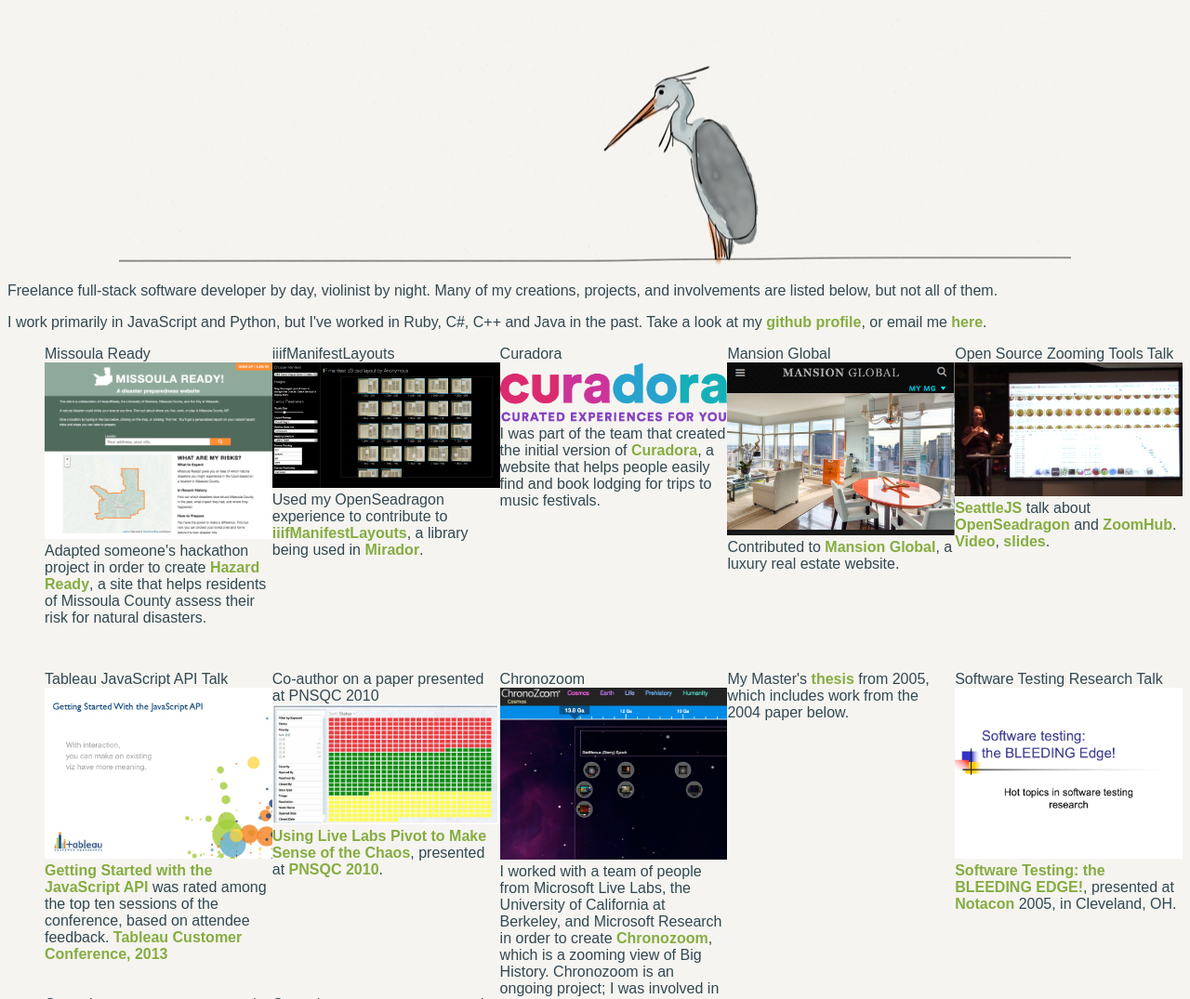
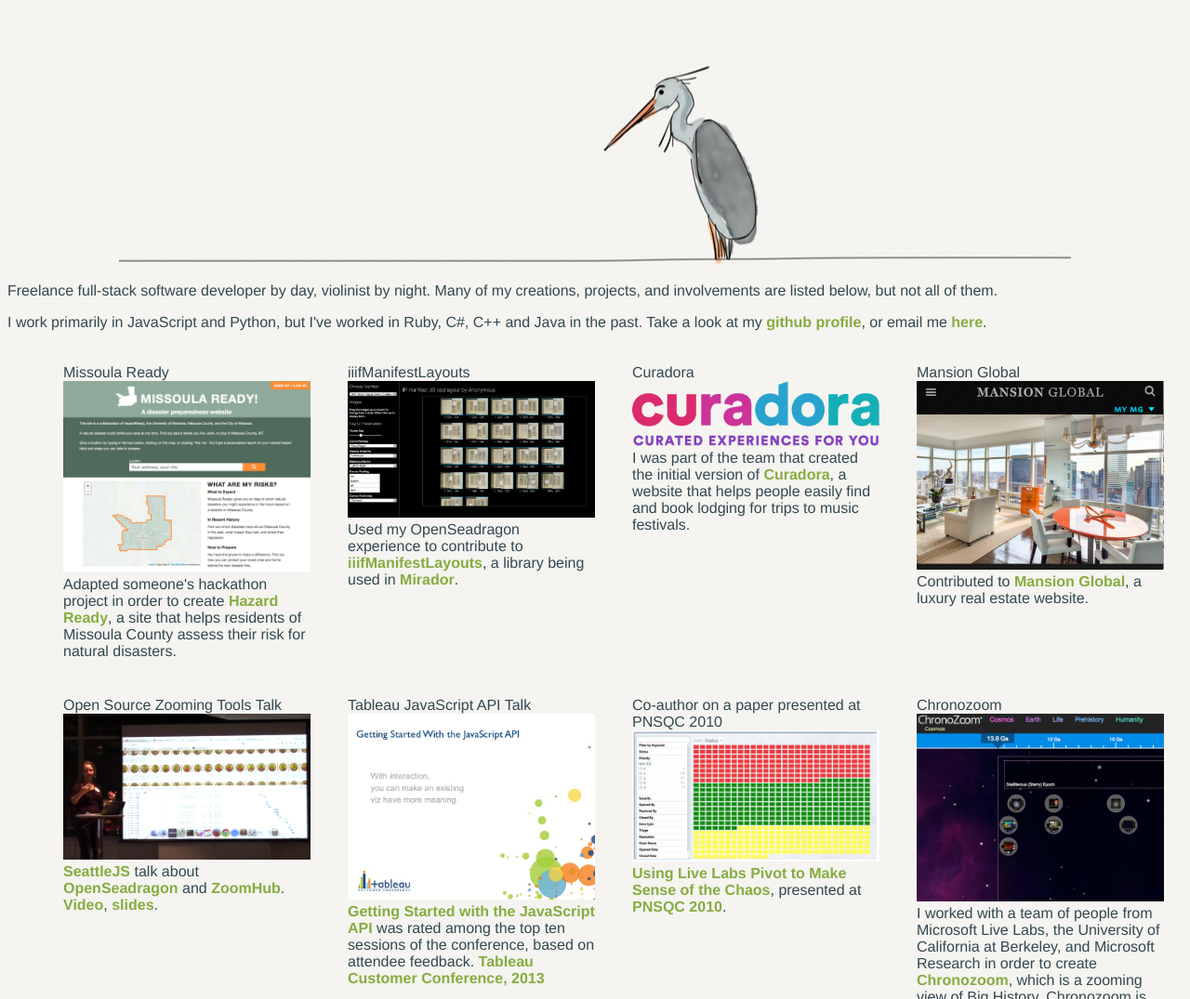
Before and after one commit to nein09/melindaminch.com, a website: page index.html in a window 1280 px wide. Shown: the top 1075 px of the page at 93% size. Drawn offline with Linux system fonts and the light colour scheme.

Commit message:
Use flexbox instead of floats

```diff
--- a/css/mmstyle.css
+++ b/css/mmstyle.css
@@ -3,7 +3,7 @@
 body {
   background-color: #F5F4F0;
   color: #324851;
-  font-family: Arial, Helvetica, Sans serif;
+  font-family: Helvetica, Arial, Sans serif;
   font-size: 100%; }
 
 a, a:active, a:visited, a:hover, a:focus {
@@ -25,21 +25,18 @@
   margin: 0 auto;
 }
 
+.portfolio {
+  display: flex;
+  flex-wrap: wrap;
+}
+
+.portfolio li {
+  flex: 300px;
+}
+
 .portfolio-item {
-  float: left;
-  width: 100%; }
-  @media only screen and (min-width: 400px) and (max-width: 767px) {
-    .portfolio-item {
-      height: 350px;
-      width: 50%; } }
-  @media only screen and (min-width: 768px) and (max-width: 1023px) {
-    .portfolio-item {
-      height: 350px;
-      width: 30%; } }
-  @media only screen and (min-width: 1024px) {
-    .portfolio-item {
-      height: 350px;
-      width: 20%; } }
+  margin: 20px;
+}
 
 .portfolio-item--image {
   max-width: 100%;
```
